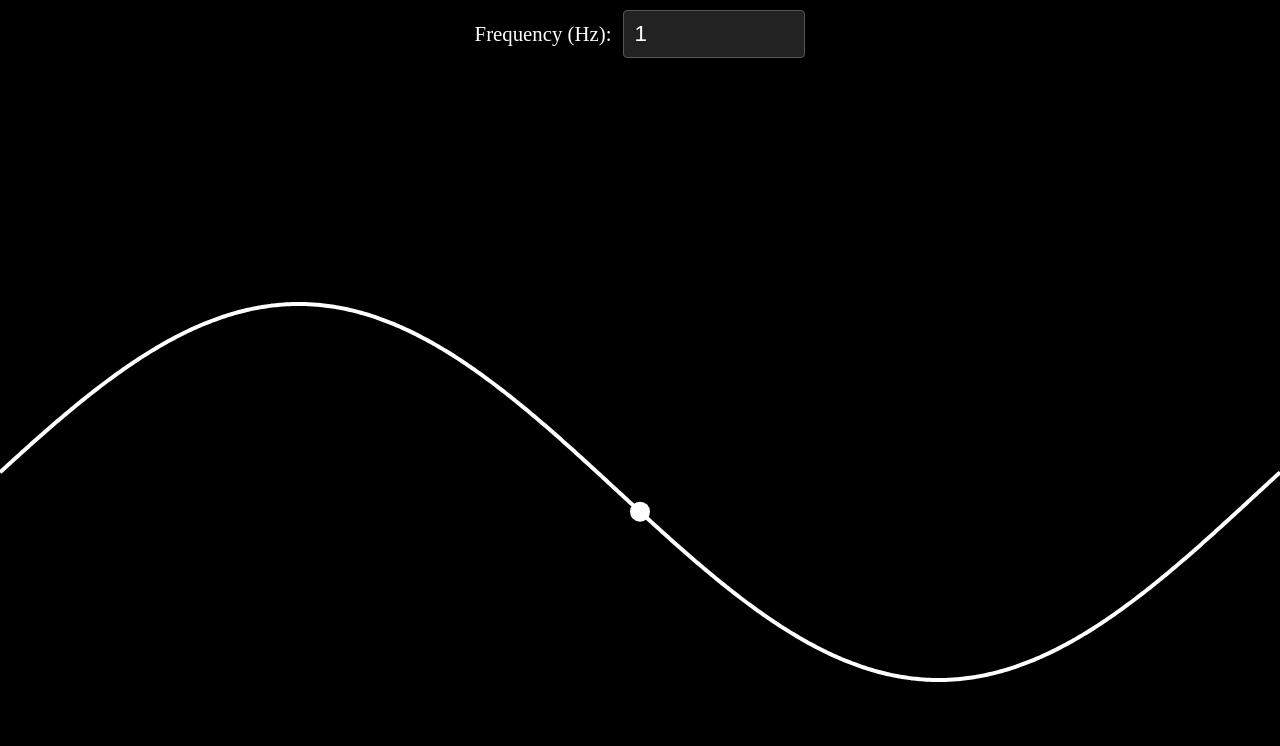
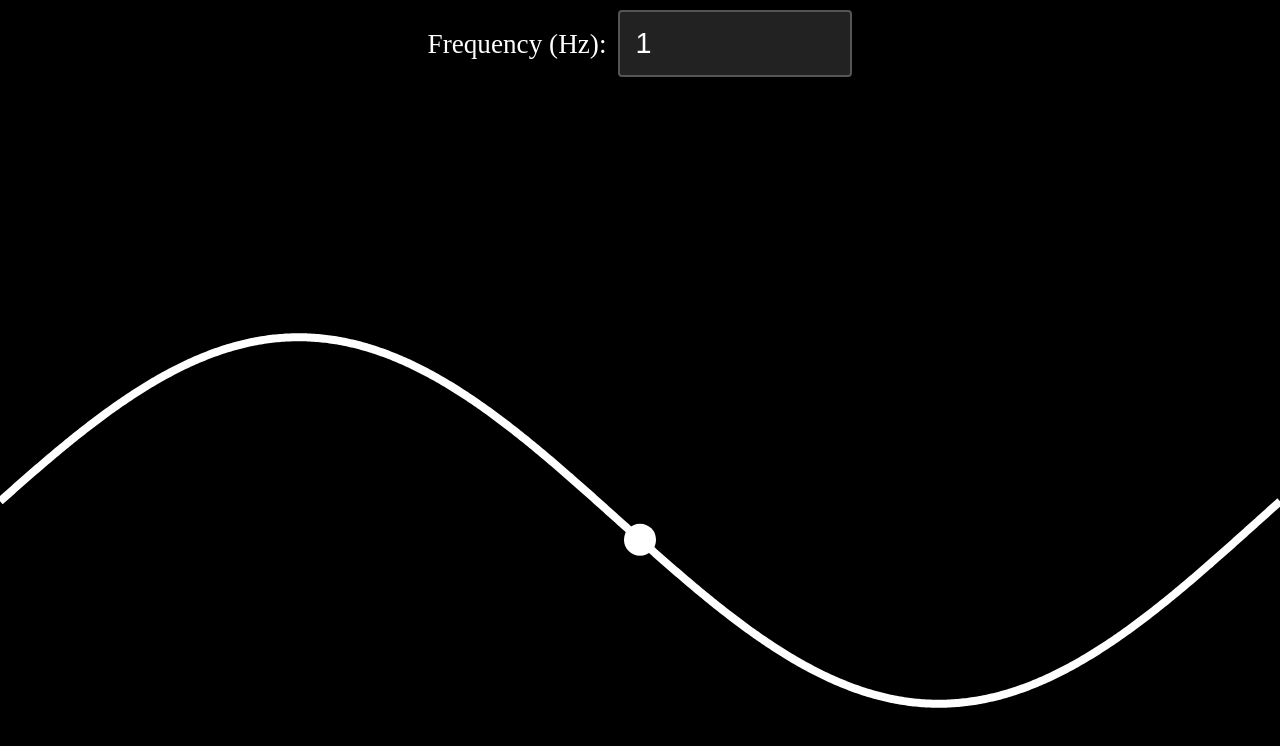
Before and after one commit to madjens/waveform-website, a plain HTML site: page index.html in a window 1280 px wide. Drawn offline with Linux system fonts and the light colour scheme.

Commit message:
Update index.html

```diff
--- a/index.html
+++ b/index.html
@@ -19,19 +19,19 @@
     canvas {
       display: block;
     }
-    /* Style the input: twice as wide and a bit taller */
-    input[type=number] {
+
+     input[type=number] {
       background: #222;
       color: #fff;
-      border: 1px solid #555;
-      padding: 10px;
-      width: 160px;      /* was 80px */
-      font-size: 1.4rem; /* larger text */
+      border: 2px solid #555;
+      padding: 15px;
+      width: 200px;
+      font-size: 1.8rem;
       border-radius: 4px;
     }
     label {
       margin-right: 8px;
-      font-size: 1.3rem;
+      font-size: 1.7rem;
     }
   </style>
 </head>
@@ -74,7 +74,7 @@
 
       // draw sine-wave
       ctx.strokeStyle = '#fff';
-      ctx.lineWidth = 4;
+      ctx.lineWidth = 8;
       ctx.beginPath();
       for (let x = 0; x <= width; x += 2) {
         const phase = 2 * Math.PI * freq * t - k() * x;
@@ -89,7 +89,7 @@
       const midY  = centerY + amplitude() * Math.sin(midPh);
       ctx.fillStyle = '#fff';
       ctx.beginPath();
-      ctx.arc(midX, midY, 10, 0, 2 * Math.PI);  /* radius doubled from 5 to 10 */
+      ctx.arc(midX, midY, 16, 0, 2 * Math.PI);  /* radius doubled from 5 to 10 */
       ctx.fill();
 
       requestAnimationFrame(draw);
```
